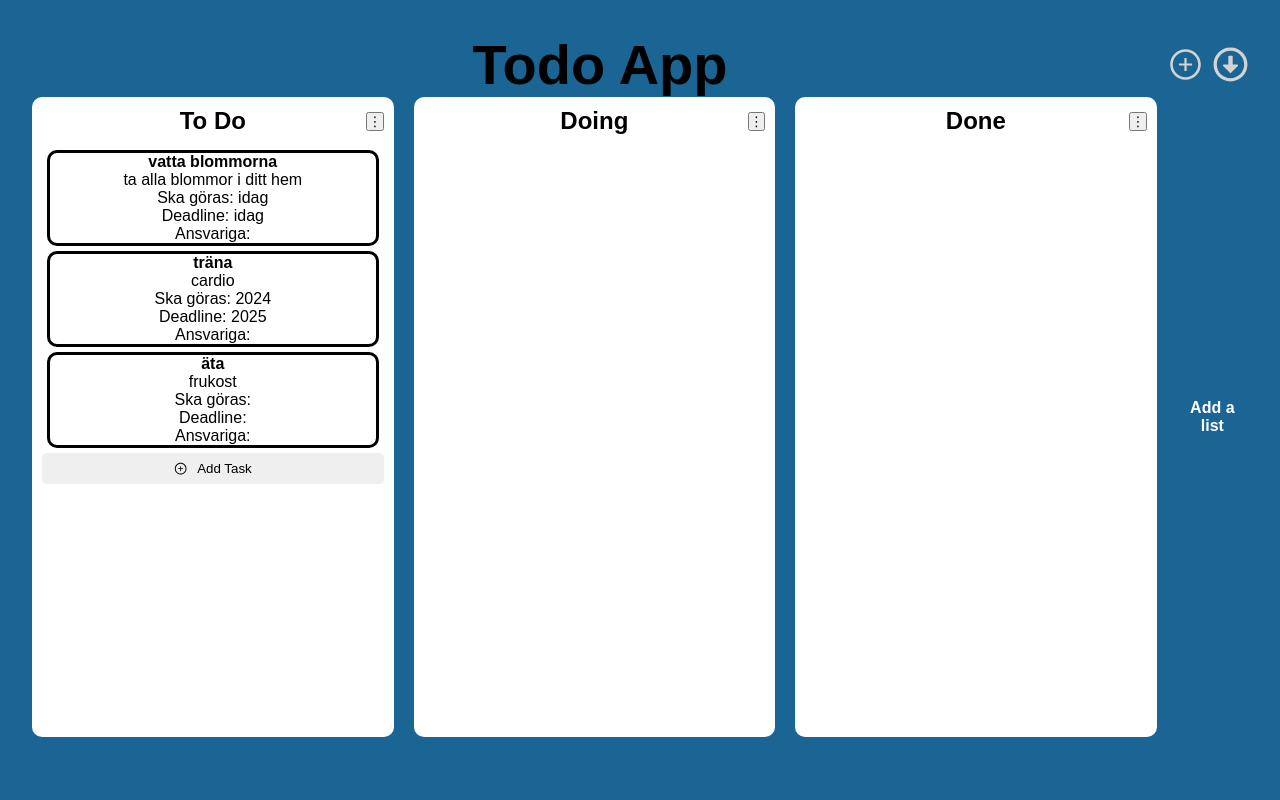
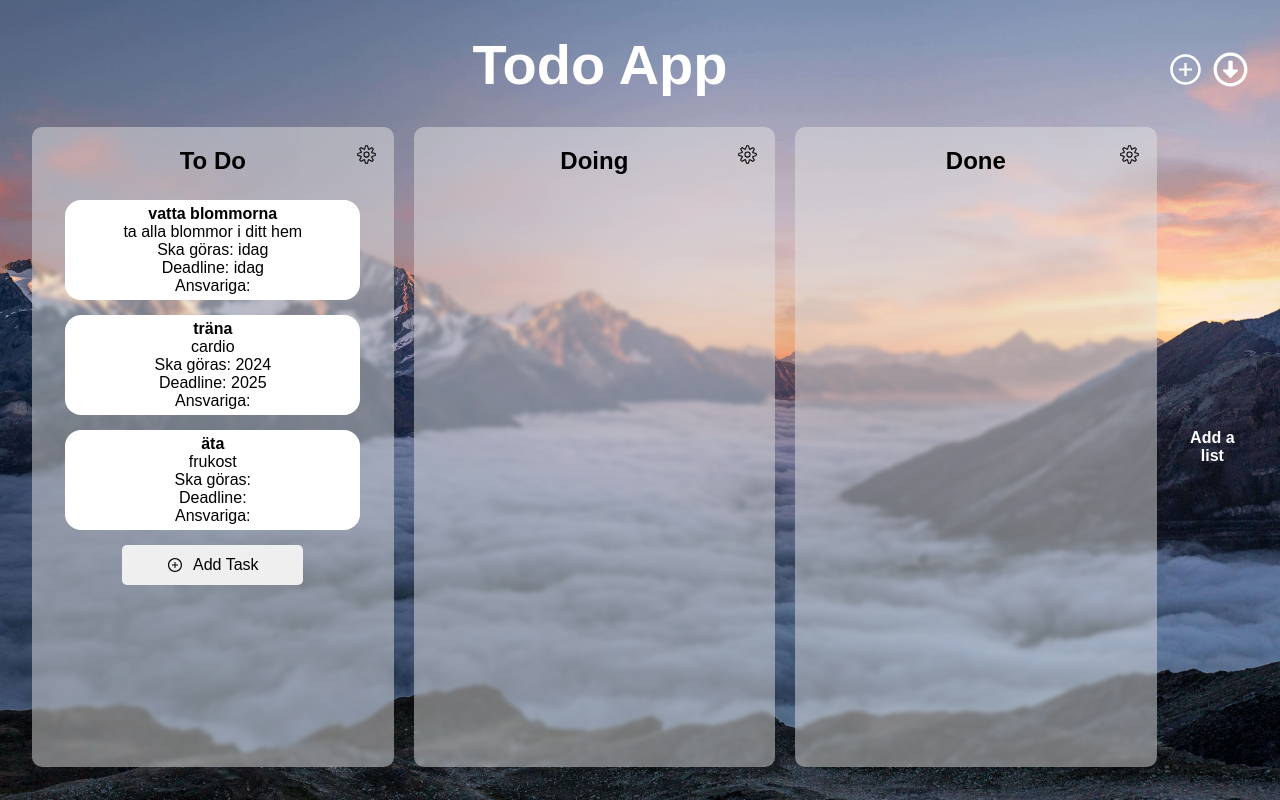
Before and after one commit to OscarDonald/Todo-App-Grupprojekt, a React (Vite) app: page / in a window 1280 px wide. Built offline with nearby package versions, Linux system fonts and the light colour scheme.

Commit message:
added new css

```diff
--- a/src/components/Columns/Columns.css
+++ b/src/components/Columns/Columns.css
@@ -6,22 +6,35 @@
 
 .tasks-column {
     position: relative;
-
-    background-color: white;
+    background-color: #e2e2e27c;
+    backdrop-filter: blur(2px);
     border-radius: 10px;
     height: 80vh;
     width: 30%;
-    padding: 10px;
-    box-sizing: border-box;
+    /* box-sizing: border-box; */
     display: flex;
     flex-direction: column;
 
 }
 
 .column-header {
+    margin-top: 20px;
     font-weight: bold;
     margin-bottom: 10px;
 
+}
+.tasks-list {
+    width: 90%;
+    margin: 0 auto;
+}
+.add-task-container {
+    width: 50%;
+    margin: 0 auto;
+
+}
+.add-task-btn {
+    height: 40px;
+    font-size: 1rem;
 }
 
 .add-column-button {
@@ -33,16 +46,37 @@
     color: white;
 
 }
-
+.settings-button {
+    position: absolute;
+    top: 15px;
+    right: 15px;
+    font-size: 25px;
+    z-index: 3;
+}
 .settings-menu {
     position: absolute;
-    top: 15px;
-    right: 10px;
+    top: 50px;
+    right: 15px;
+    background-color: rgb(216, 216, 216);
 
+    border-radius: .5rem;
+
+}
+.settings-options {
+    list-style-type: none;
+    margin: 10px;
+    background-color: white;
+    border-radius: .3rem;
+    padding: 5px;
+}
+.settings-options:hover{
+    background-color: rgba(255, 255, 255, 0.274);
+    cursor: pointer;
 }
 
 .task-card {
-    border: solid;
-    border-radius: 10px;
-    margin: 5px;
+    border-radius: 1rem;
+    margin: 15px;
+    padding: 5px;
+    background-color: white;
 }
--- a/src/components/Columns/Columns.jsx
+++ b/src/components/Columns/Columns.jsx
@@ -2,6 +2,7 @@ import CreateTask from '../createTask/CreateTask';
 import './Columns.css';
 import React, { useState } from 'react';
 import { useSelector } from 'react-redux'; // Assuming you're using Redux for state management
+import { CiSettings } from "react-icons/ci";
 
 const Columns = () => {
     const [columns, setColumns] = useState([
@@ -67,18 +68,19 @@ const Columns = () => {
                                 {column.title}
                             </h2>
                         )}
+                        <div className='settings-button' onClick={() => setActiveSettingsColumn(column.id)}>
+                            <CiSettings />
+                        </div>
                         <div className='settings-menu'>
                             {activeSettingsColumn === column.id && (
-                                <ul className='settings-options'>
-                                    <li onClick={() => handleDeleteColumn(column.id)}>Delete list</li>
-                                    <li onClick={() => handleMoveColumn(column.id, 'left')}>Move left</li>
-                                    <li onClick={() => handleMoveColumn(column.id, 'right')}>Move right</li>
-                                    <li onClick={() => handleCopyColumn(column.id)}>Copy list</li>
+                                <ul >
+                                    <li className='settings-options' onClick={() => handleDeleteColumn(column.id)}>Delete list</li>
+                                    <li className='settings-options' onClick={() => handleMoveColumn(column.id, 'left')}>Move left</li>
+                                    <li className='settings-options' onClick={() => handleMoveColumn(column.id, 'right')}>Move right</li>
+                                    <li className='settings-options' onClick={() => handleCopyColumn(column.id)}>Copy list</li>
                                 </ul>
                             )}
-                            <button className='settings-button' onClick={() => setActiveSettingsColumn(column.id)}>
-                                ⋮
-                            </button>
+
                         </div>
                     </div>
                     <div className='tasks-list'>
--- a/src/components/Header/Header.css
+++ b/src/components/Header/Header.css
@@ -5,14 +5,15 @@ header {
 }
 
 .header__title {
-    font-family: sans-serif;
+    color: white;
     font-size: 3.5rem;
-    font-weight: 900;
     margin: 0 auto;
+    margin-bottom: 30px;
 }
 
 .header__nav__container {
     position: relative;
+    bottom: 10px;
 }
 
 .header__ul {
@@ -29,14 +30,14 @@ header {
 
 .header__icons{
     font-size: 35px;
-    color: #d3d3d3;
+    color: #ffffff;
     transition: all .20s;
     cursor: pointer;
 }
 
 .header__icons:hover{
     font-size: 35px;
-    color: #000000;
+    color: #686868;
 }
 
 .add:hover{
--- a/src/index.css
+++ b/src/index.css
@@ -3,8 +3,11 @@
   margin: 0;
   padding: 0;
   font-family: sans-serif;
+
 }
 
 body {
-  background-color: #1a6593;
+  background-image: url(../image/mountain-background.jpg);
+  background-size: cover;
+  background-position: center;
 }
```
Also changed, not shown: image/mountain-background.jpg (added).
